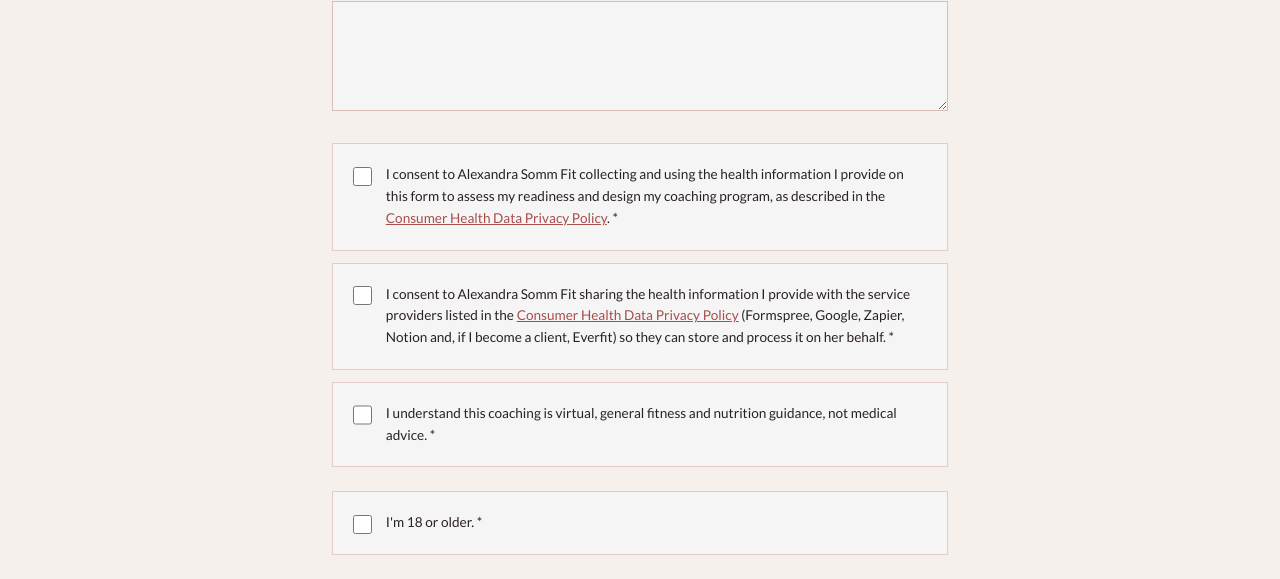
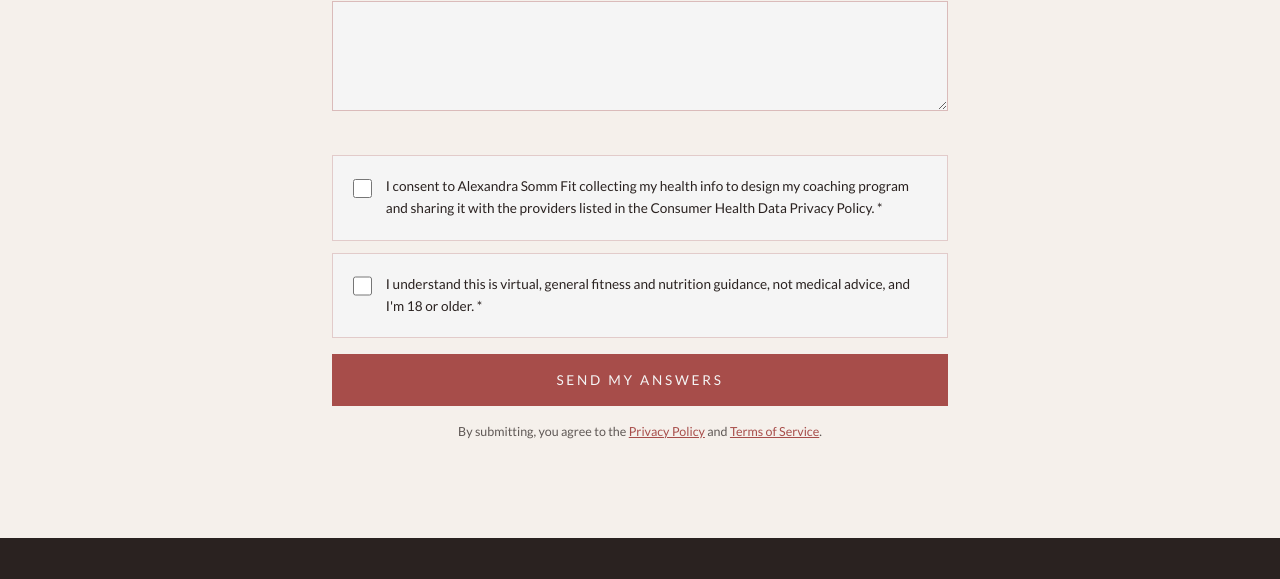
Before and after one commit to alexandrasommfit/alexandrasomm-website, a plain HTML site: page get-started.html in a window 1280 px wide. Shown: the part 4516-5095 px from the top of the page. Drawn offline with Linux system fonts and the light colour scheme.

Commit message:
Shorten coaching consents to two checkboxes (#8)
* Shorten the coaching form to two required consents

Combine health-data collection and sharing into one checkbox, and the not-medical-advice and age acknowledgements into another. Formspree records both sentences, and the policy link matches the surrounding consent text while keeping a keyboard focus outline.

Co-authored-by: alexandrasommfit <alexandrasommfit@users.noreply.github.com>

* Name Alexandra Somm Fit in the shorter health-data consent

Use the owner's exact box 1 sentence so the label says who collects the health info, and record that same sentence with the Formspree field.

Co-authored-by: alexandrasommfit <alexandrasommfit@users.noreply.github.com>

---------

Co-authored-by: Cursor Agent <cursoragent@cursor.com>
Co-authored-by: alexandrasommfit <alexandrasommfit@users.noreply.github.com>

```diff
--- a/get-started.html
+++ b/get-started.html
@@ -274,27 +274,6 @@ j=d.createElement(s),dl=l!='dataLayer'?'&l='+l:'';j.async=true;j.src=
           <label>Is there anything else you think is important for me to know about you and your goals? *
           <textarea name="additional_info" required></textarea></label>
         </div>
-
-        <div class="consent-group" style="margin-bottom:0.75rem">
-          <input type="checkbox" name="health_data_consent" value="yes" id="health-consent-checkbox" required>
-          <label for="health-consent-checkbox">I consent to Alexandra Somm Fit collecting and using the health information I provide on this form to assess my readiness and design my coaching program, as described in the <a href="/health-data-privacy">Consumer Health Data Privacy Policy</a>. *</label>
-        </div>
-
-        <!-- VERIFY: with attorney: whether processor disclosure needs separate consent, and whether making it required is allowed -->
-        <div class="consent-group" style="margin-top:0.75rem;margin-bottom:0.75rem">
-          <input type="checkbox" name="health_data_sharing_consent" value="yes" id="health-sharing-consent-checkbox" required>
-          <label for="health-sharing-consent-checkbox">I consent to Alexandra Somm Fit sharing the health information I provide with the service providers listed in the <a href="/health-data-privacy">Consumer Health Data Privacy Policy</a> (Formspree, Google, Zapier, Notion and, if I become a client, Everfit) so they can store and process it on her behalf. *</label>
-        </div>
-
-        <div class="consent-group" style="margin-top:0.75rem">
-          <input type="checkbox" name="consent" value="yes" id="consent-checkbox" required>
-          <label for="consent-checkbox">I understand this coaching is virtual, general fitness and nutrition guidance, not medical advice. *</label>
-        </div>
-
-        <div class="consent-group" style="margin-top:0.75rem">
-          <input type="checkbox" name="age_18_or_older" value="yes" id="age-checkbox" required>
-          <label for="age-checkbox">I'm 18 or older. *</label>
-        </div>
       </div>
 
       <!-- Hidden fields for Formspree / CRM automation -->
@@ -303,6 +282,16 @@ j=d.createElement(s),dl=l!='dataLayer'?'&l='+l:'';j.async=true;j.src=
       <div style="position:absolute;left:-5000px;" aria-hidden="true">
         <label>Leave this field blank
         <input type="text" name="_gotcha" tabindex="-1" autocomplete="off"></label>
+      </div>
+
+      <div class="consent-group" style="margin-top:0.5rem;margin-bottom:0.75rem">
+        <input type="checkbox" name="health_data_consent" id="health-consent-checkbox" required value="I consent to Alexandra Somm Fit collecting my health info to design my coaching program and sharing it with the providers listed in the Consumer Health Data Privacy Policy.">
+        <label for="health-consent-checkbox">I consent to Alexandra Somm Fit collecting my health info to design my coaching program and sharing it with the providers listed in the <a href="/health-data-privacy">Consumer Health Data Privacy Policy</a>. *</label>
+      </div>
+
+      <div class="consent-group" style="margin-top:0.75rem;margin-bottom:0.5rem">
+        <input type="checkbox" name="coaching_acknowledgement" id="coaching-acknowledgement-checkbox" required value="I understand this is virtual, general fitness and nutrition guidance, not medical advice, and I'm 18 or older.">
+        <label for="coaching-acknowledgement-checkbox">I understand this is virtual, general fitness and nutrition guidance, not medical advice, and I'm 18 or older. *</label>
       </div>
 
       <button class="btn-submit" type="submit">Send My Answers</button>
--- a/styles.css
+++ b/styles.css
@@ -1627,8 +1627,21 @@
     padding: 0 !important;
     border: 0 !important;
   }
-  .consent-group a, .form-note a, .faq-answer a { color: var(--primary); }
-  .consent-group a:hover, .form-note a:hover { color: var(--dark-text); }
+  .form-note a, .faq-answer a { color: var(--primary); }
+  .form-note a:hover { color: var(--dark-text); }
+  .consent-group a,
+  .consent-group a:hover,
+  .consent-group a:visited,
+  .consent-group a:active,
+  .consent-group a:focus,
+  .consent-group a:focus-visible {
+    color: inherit;
+    text-decoration: none;
+  }
+  .consent-group a:focus-visible {
+    outline: 3px solid var(--primary);
+    outline-offset: 3px;
+  }
 
 
 
```
